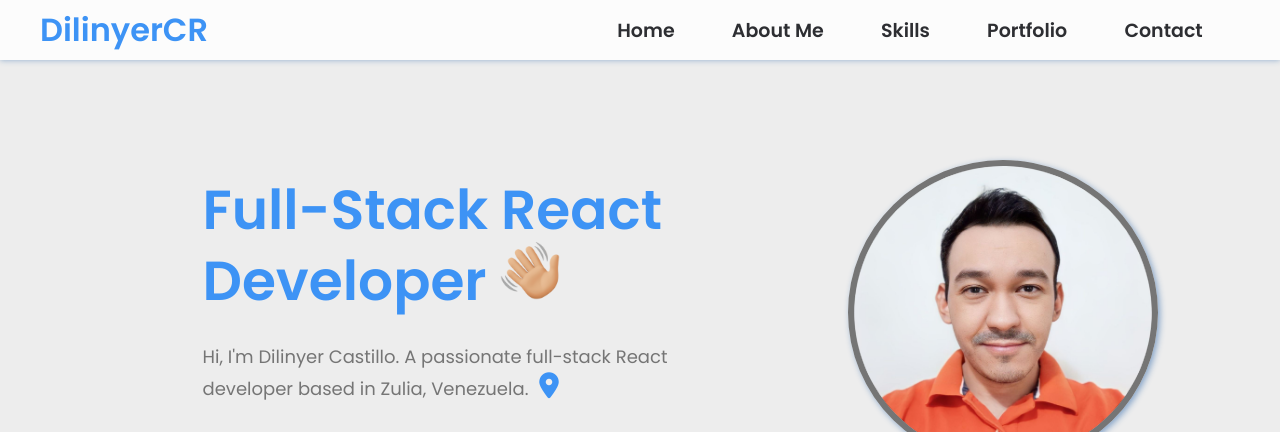
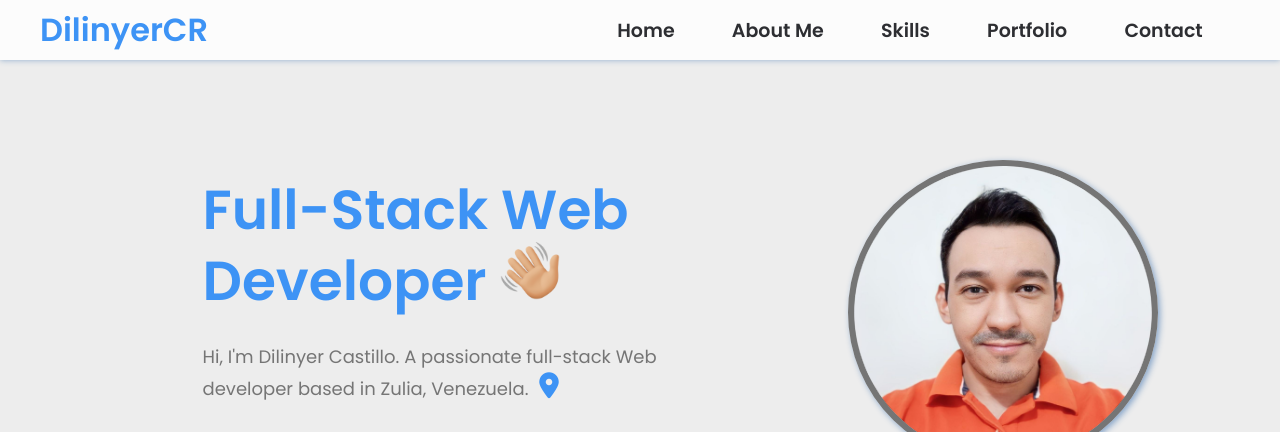
Before and after one commit to DilinyerCR/Portfolio-DilinyerCR-2023, a plain HTML site: page index.html in a window 1280 px wide. Shown: the top 432 px of the page. Drawn offline with Linux system fonts and the light colour scheme.

Commit message:
react to web

```diff
--- a/index.html
+++ b/index.html
@@ -38,9 +38,9 @@
                 </div>
 
                 <div class="home-text-container">
-                    <h1>Full-Stack React Developer <span><img src="/img/hand.png" class="hand"></span></h1>
+                    <h1>Full-Stack Web Developer <span><img src="/img/hand.png" class="hand"></span></h1>
 
-                    <p class="paragraph">Hi, I'm Dilinyer Castillo. A passionate full-stack React developer based in Zulia, Venezuela. <span><i class="fa-solid fa-location-dot location"></i></span></p>
+                    <p class="paragraph">Hi, I'm Dilinyer Castillo. A passionate full-stack Web developer based in Zulia, Venezuela. <span><i class="fa-solid fa-location-dot location"></i></span></p>
 
                     <div class="home-social-network-container">
                         <a href="https://github.com/DilinyerCR" target="_blank">
```
